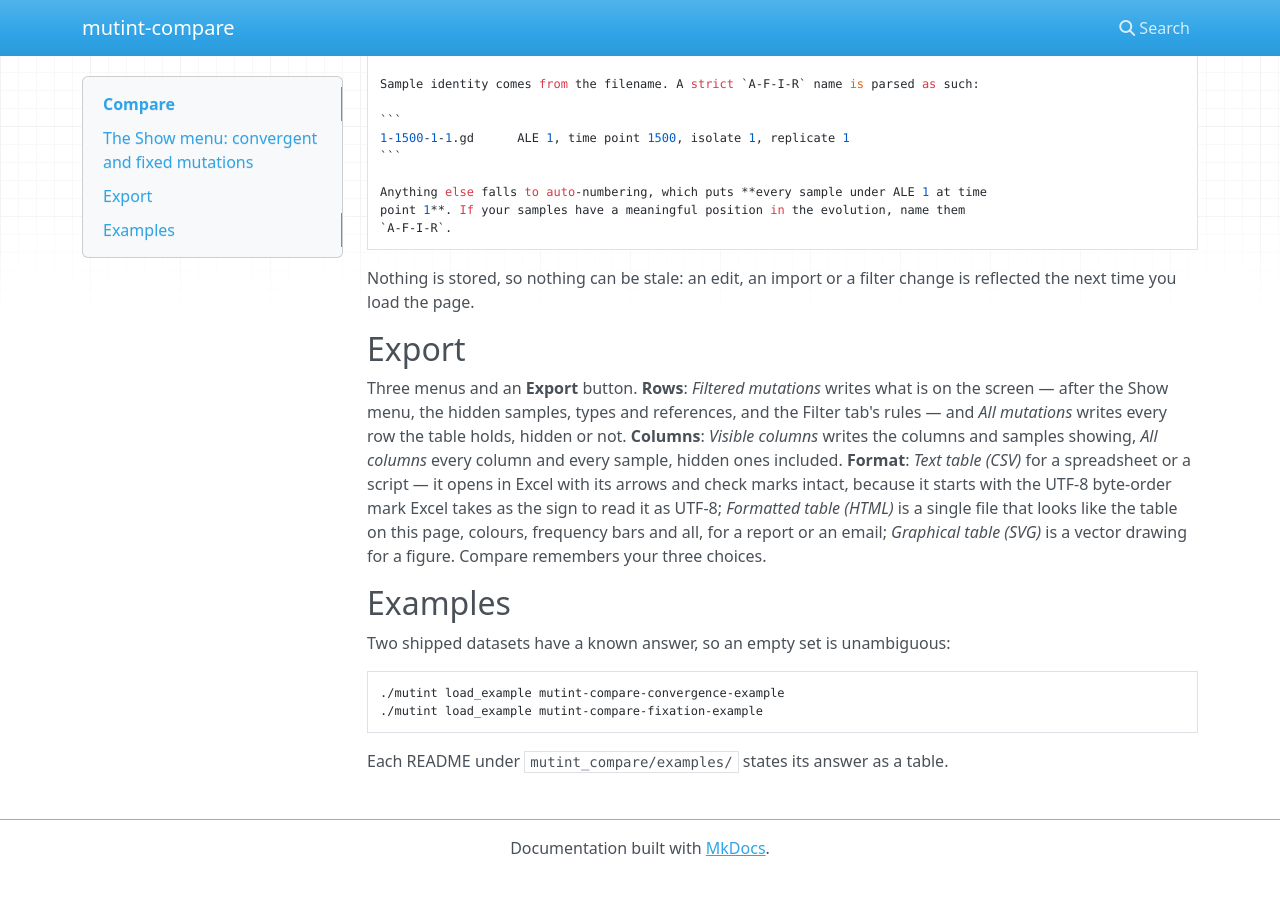
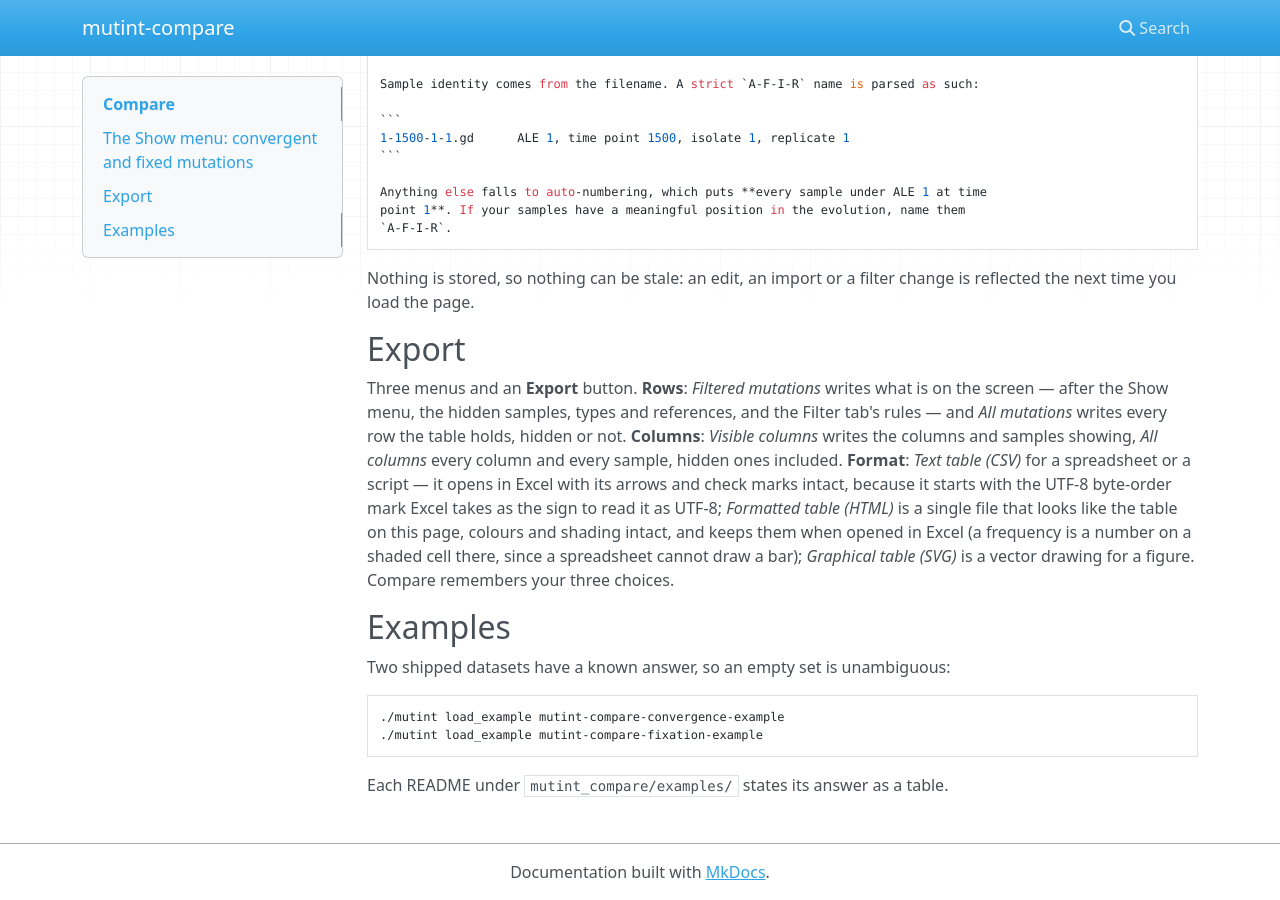
Before and after one commit to mutint/mutint-compare, an MkDocs documentation site: the page built from docs/using/compare.md, in a window 1280 px wide and 900 px high, scrolled down 831 px. Built offline with MkDocs 1.6.1, drawn with Linux system fonts in a browser that asks for light colours; nearby versions of some CDN libraries; before the commit the page ends 1707 px from its top, so only the background shows below that.

Commit message:
docs: the HTML export keeps its formatting in Excel
Co-Authored-By: Claude Fable 5.1 <noreply@anthropic.com>

```diff
--- a/docs/using/compare.md
+++ b/docs/using/compare.md
@@ -60,8 +60,9 @@ rules — and *All mutations* writes every row the table holds, hidden or not. *
 every sample, hidden ones included. **Format**: *Text table (CSV)* for a
 spreadsheet or a script — it opens in Excel with its arrows and check marks intact, because
 it starts with the UTF-8 byte-order mark Excel takes as the sign to read it as UTF-8;
-*Formatted table (HTML)* is a single file that looks like the table on this page, colours,
-frequency bars and all, for a report or an email; *Graphical table (SVG)* is a vector
+*Formatted table (HTML)* is a single file that looks like the table on this page, colours
+and shading intact, and keeps them when opened in Excel (a frequency is a number on a shaded
+cell there, since a spreadsheet cannot draw a bar); *Graphical table (SVG)* is a vector
 drawing for a figure. Compare remembers your three choices.
 
 ## Examples
```
